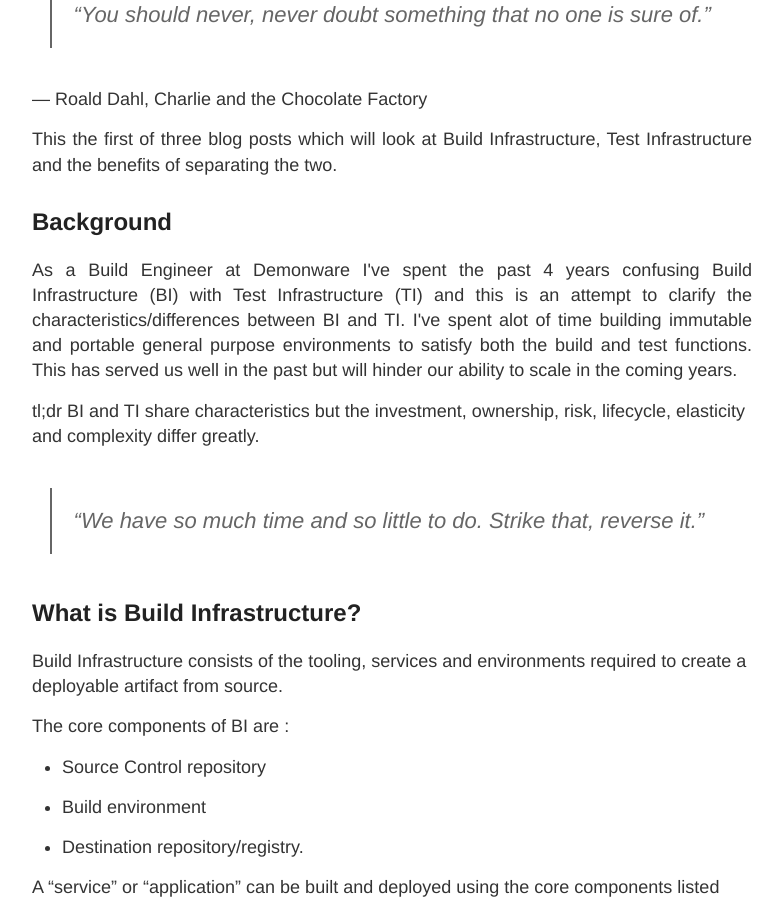
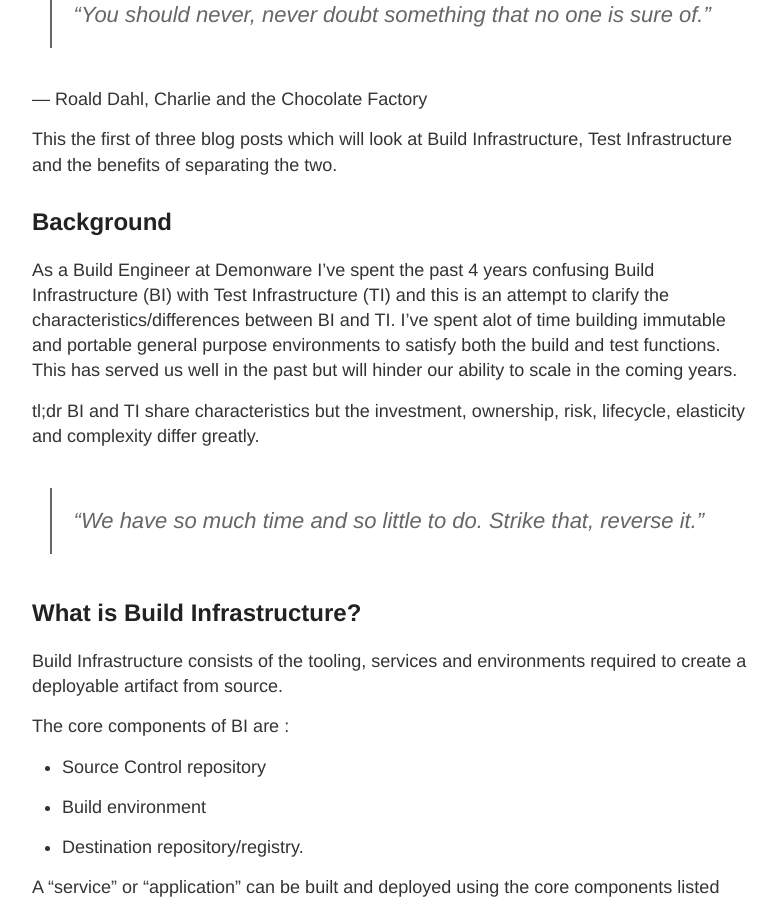
Before and after one commit to tomwillfixit/blog, a Jekyll site: the page built from _posts/2016-12-21-build-infra.md, in a window 1280 px wide and 900 px high, scrolled down 685 px. Shown: the whole window, without its empty margins (248-1031 px from the left). Built offline with Jekyll 4.4.1, drawn with Linux system fonts in a browser that asks for light colours.

```diff
--- a/_posts/2016-12-21-build-infra.md
+++ b/_posts/2016-12-21-build-infra.md
@@ -9,14 +9,11 @@
 
 ― Roald Dahl, Charlie and the Chocolate Factory
 
-<p style='text-align: justify;'>
 This the first of three blog posts which will look at Build Infrastructure, Test Infrastructure and the benefits of separating the two.
-</p>
 
 ## Background
-<p style='text-align: justify;'>
+
 As a Build Engineer at Demonware I've spent the past 4 years confusing Build Infrastructure (BI) with Test Infrastructure (TI) and this is an attempt to clarify the characteristics/differences between BI and TI.  I've spent alot of time building immutable and portable general purpose environments to satisfy both the build and test functions.  This has served us well in the past but will hinder our ability to scale in the coming years.
-</p>
 
 tl;dr BI and TI share characteristics but the investment, ownership, risk, lifecycle, elasticity and complexity differ greatly.
 
```
